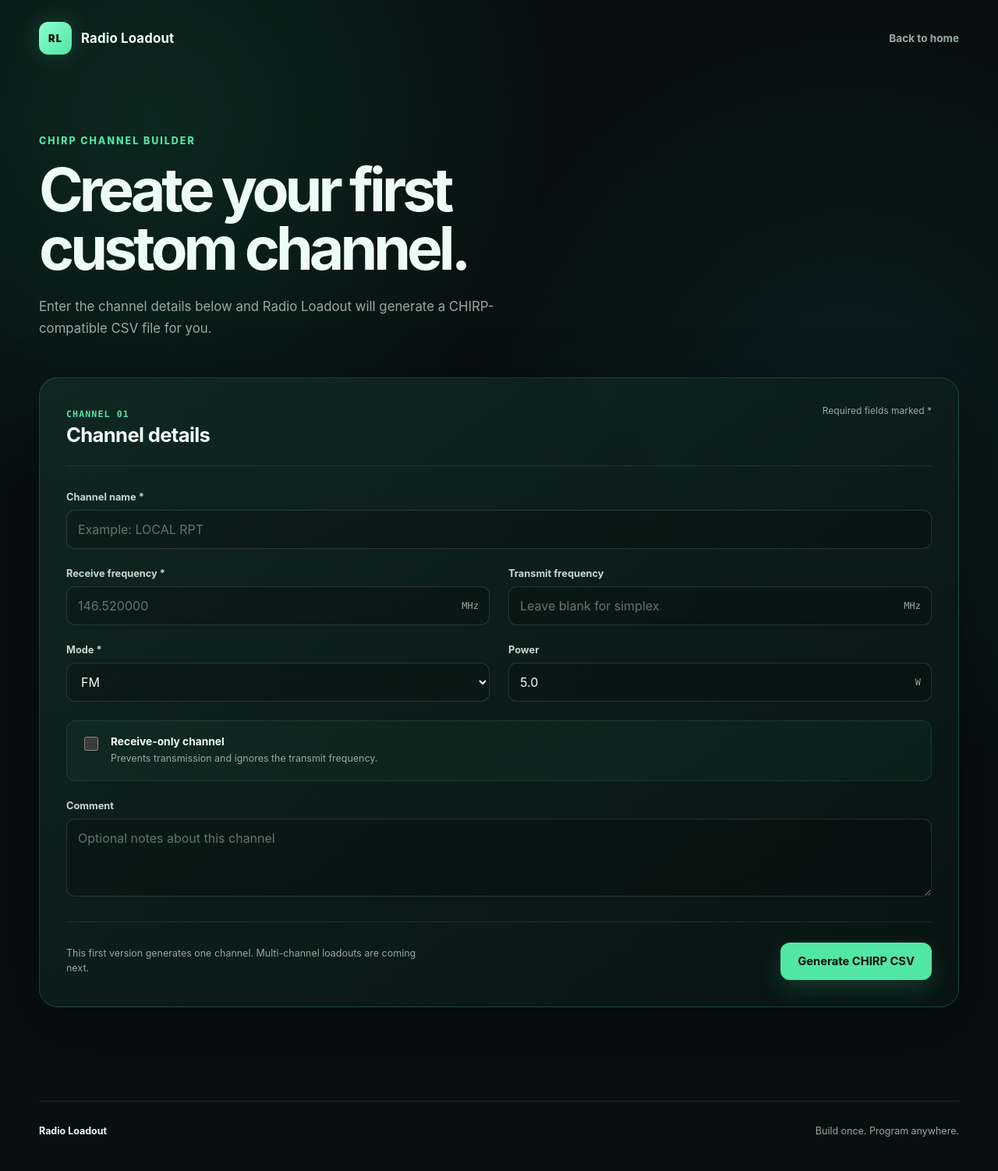
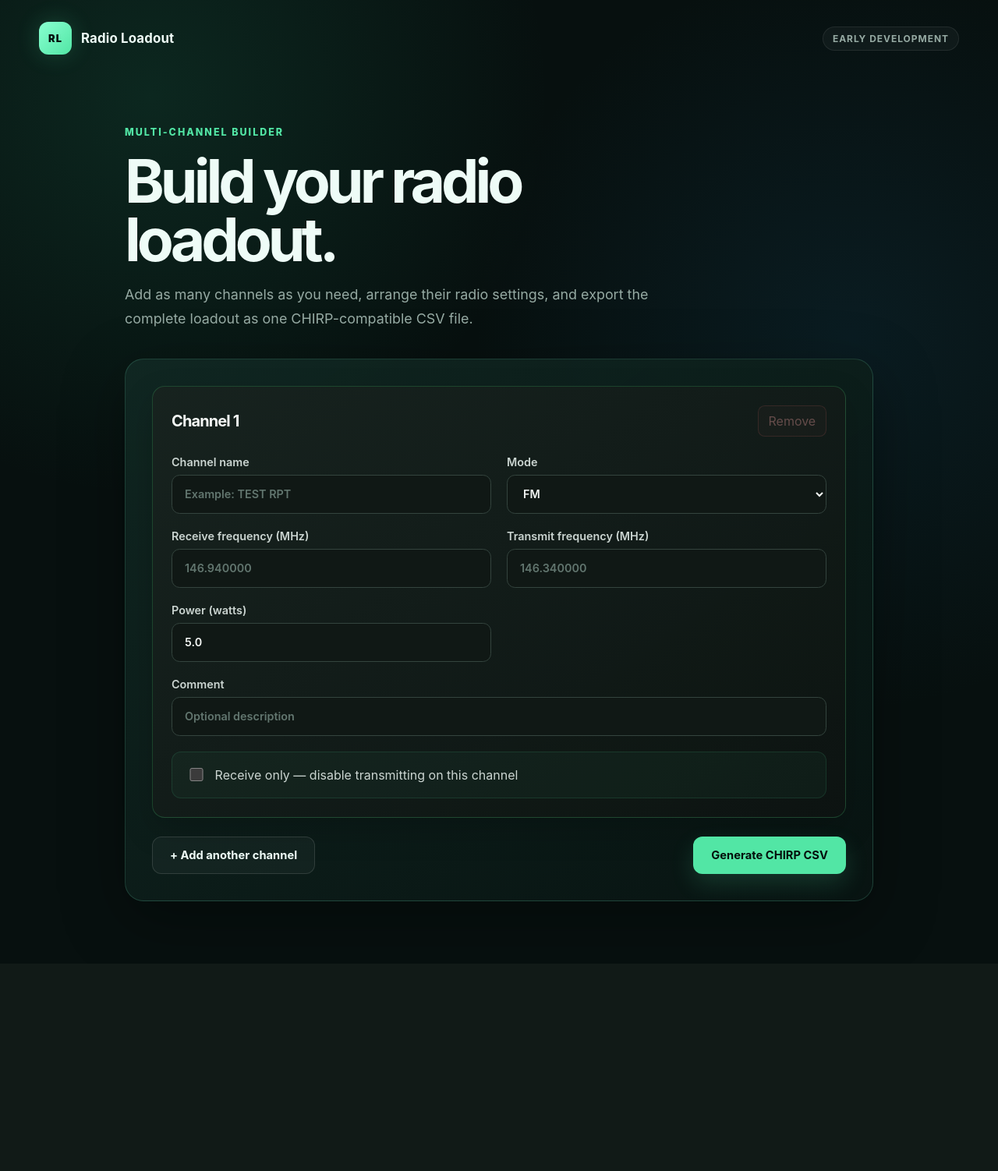
Before and after one commit to TimothyThurston/radio-loadout, a FastAPI app: page /builder in a window 1280 px wide. Shown: the whole page at 78% size. After the commit the page ends 1194 px from the top, so only its background shows below. Run offline with FastAPI, Linux system fonts and the light colour scheme; parts of the project's set-up code (start-up, migrations or seed data) failed here and were passed over.

Commit message:
Add multi-channel CHIRP builder

```diff
--- a/pyproject.toml
+++ b/pyproject.toml
@@ -27,6 +27,7 @@ where = ["src"]
 [tool.setuptools.package-data]
 radio_loadout = [
     "web/static/*.css",
+    "web/static/*.js",
     "web/templates/*.html",
 ]
 
--- a/src/radio_loadout/web/app.py
+++ b/src/radio_loadout/web/app.py
@@ -3,9 +3,10 @@
 from pathlib import Path
 from typing import Annotated
 
-from fastapi import FastAPI, Form, Request, Response
+from fastapi import FastAPI, Form, HTTPException, Request, Response
 from fastapi.staticfiles import StaticFiles
 from fastapi.templating import Jinja2Templates
+from pydantic import BaseModel, Field, TypeAdapter, ValidationError
 
 from radio_loadout.exporters.chirp_csv import export_chirp_csv
 from radio_loadout.models import AnalogSettings, Channel, ChannelMode
@@ -23,8 +24,49 @@ app.mount(
 templates = Jinja2Templates(directory=WEB_DIRECTORY / "templates")
 
 
+class ChannelFormData(BaseModel):
+    """One channel submitted by the browser-based builder."""
+
+    name: str = Field(min_length=1, max_length=32)
+    receive_frequency_mhz: float = Field(gt=0)
+    transmit_frequency_mhz: float | None = Field(default=None, gt=0)
+    mode: ChannelMode = ChannelMode.FM
+    power_watts: float = Field(default=5.0, gt=0)
+    receive_only: bool = False
+    comment: str = Field(default="", max_length=120)
+
+
+CHANNEL_FORM_LIST = TypeAdapter(list[ChannelFormData])
+
+
 def _mhz_to_hz(frequency_mhz: float) -> int:
     return round(frequency_mhz * 1_000_000)
+
+
+def _build_channel(form_data: ChannelFormData) -> Channel:
+    receive_frequency_hz = _mhz_to_hz(
+        form_data.receive_frequency_mhz
+    )
+
+    if form_data.receive_only:
+        transmit_frequency_hz = None
+    elif form_data.transmit_frequency_mhz is None:
+        transmit_frequency_hz = receive_frequency_hz
+    else:
+        transmit_frequency_hz = _mhz_to_hz(
+            form_data.transmit_frequency_mhz
+        )
+
+    return Channel(
+        name=form_data.name.strip(),
+        receive_frequency_hz=receive_frequency_hz,
+        transmit_frequency_hz=transmit_frequency_hz,
+        mode=form_data.mode,
+        analog_settings=AnalogSettings(
+            power_watts=form_data.power_watts
+        ),
+        comment=form_data.comment.strip(),
+    )
 
 
 def _sample_channels() -> list[Channel]:
@@ -83,39 +125,38 @@ def builder(request: Request) -> Response:
 
 @app.post("/downloads/chirp.csv")
 def download_custom_chirp(
-    name: Annotated[str, Form(min_length=1, max_length=32)],
-    receive_frequency_mhz: Annotated[float, Form(gt=0)],
-    transmit_frequency_mhz: Annotated[float | None, Form(gt=0)] = None,
-    mode: Annotated[ChannelMode, Form()] = ChannelMode.FM,
-    power_watts: Annotated[float, Form(gt=0)] = 5.0,
-    receive_only: Annotated[bool, Form()] = False,
-    comment: Annotated[str, Form()] = "",
+    channels_json: Annotated[str, Form()],
 ) -> Response:
-    receive_frequency_hz = _mhz_to_hz(receive_frequency_mhz)
+    try:
+        form_channels = CHANNEL_FORM_LIST.validate_json(
+            channels_json
+        )
+    except ValidationError as error:
+        raise HTTPException(
+            status_code=422,
+            detail="The submitted channel data is invalid.",
+        ) from error
 
-    if receive_only:
-        transmit_frequency_hz = None
-    elif transmit_frequency_mhz is None:
-        transmit_frequency_hz = receive_frequency_hz
-    else:
-        transmit_frequency_hz = _mhz_to_hz(transmit_frequency_mhz)
+    if not form_channels:
+        raise HTTPException(
+            status_code=422,
+            detail="At least one channel is required.",
+        )
 
-    channel = Channel(
-        name=name.strip(),
-        receive_frequency_hz=receive_frequency_hz,
-        transmit_frequency_hz=transmit_frequency_hz,
-        mode=mode,
-        analog_settings=AnalogSettings(power_watts=power_watts),
-        comment=comment.strip(),
-    )
+    channels = [
+        _build_channel(form_channel)
+        for form_channel in form_channels
+    ]
 
-    csv_text = export_chirp_csv([channel])
+    csv_text = export_chirp_csv(channels)
 
     return Response(
         content=csv_text,
         media_type="text/csv",
         headers={
-            "Content-Disposition": 'attachment; filename="radio_loadout_custom.csv"'
+            "Content-Disposition": (
+                'attachment; filename="radio_loadout_custom.csv"'
+            )
         },
     )
 
@@ -128,6 +169,8 @@ def download_chirp_sample() -> Response:
         content=csv_text,
         media_type="text/csv",
         headers={
-            "Content-Disposition": 'attachment; filename="radio_loadout_sample.csv"'
+            "Content-Disposition": (
+                'attachment; filename="radio_loadout_sample.csv"'
+            )
         },
     )
--- /dev/null
+++ b/src/radio_loadout/web/static/builder.js
@@ -0,0 +1,95 @@
+const form = document.querySelector("#channel-form");
+const channelList = document.querySelector("#channel-list");
+const channelTemplate = document.querySelector("#channel-template");
+const addChannelButton = document.querySelector("#add-channel");
+const channelsJsonInput = document.querySelector("#channels-json");
+
+function getChannelCards() {
+    return [...channelList.querySelectorAll("[data-channel-card]")];
+}
+
+function updateChannelNumbers() {
+    const cards = getChannelCards();
+
+    cards.forEach((card, index) => {
+        card.querySelector("[data-channel-number]").textContent =
+            `Channel ${index + 1}`;
+
+        const removeButton = card.querySelector("[data-remove-channel]");
+        removeButton.disabled = cards.length === 1;
+    });
+}
+
+function updateTransmitField(card) {
+    const receiveOnlyInput = card.querySelector(
+        '[data-field="receive_only"]'
+    );
+    const transmitInput = card.querySelector(
+        '[data-field="transmit_frequency_mhz"]'
+    );
+
+    transmitInput.disabled = receiveOnlyInput.checked;
+
+    if (receiveOnlyInput.checked) {
+        transmitInput.value = "";
+    }
+}
+
+function addChannel() {
+    const newChannel = channelTemplate.content.cloneNode(true);
+    channelList.appendChild(newChannel);
+
+    const newCard = getChannelCards().at(-1);
+    updateTransmitField(newCard);
+    updateChannelNumbers();
+}
+
+addChannelButton.addEventListener("click", addChannel);
+
+channelList.addEventListener("click", (event) => {
+    const removeButton = event.target.closest("[data-remove-channel]");
+
+    if (!removeButton || getChannelCards().length === 1) {
+        return;
+    }
+
+    removeButton.closest("[data-channel-card]").remove();
+    updateChannelNumbers();
+});
+
+channelList.addEventListener("change", (event) => {
+    if (event.target.matches('[data-field="receive_only"]')) {
+        updateTransmitField(event.target.closest("[data-channel-card]"));
+    }
+});
+
+form.addEventListener("submit", () => {
+    const channels = getChannelCards().map((card) => {
+        const transmitValue = card.querySelector(
+            '[data-field="transmit_frequency_mhz"]'
+        ).value;
+
+        return {
+            name: card.querySelector('[data-field="name"]').value,
+            receive_frequency_mhz: Number(
+                card.querySelector(
+                    '[data-field="receive_frequency_mhz"]'
+                ).value
+            ),
+            transmit_frequency_mhz:
+                transmitValue === "" ? null : Number(transmitValue),
+            mode: card.querySelector('[data-field="mode"]').value,
+            power_watts: Number(
+                card.querySelector('[data-field="power_watts"]').value
+            ),
+            receive_only: card.querySelector(
+                '[data-field="receive_only"]'
+            ).checked,
+            comment: card.querySelector('[data-field="comment"]').value,
+        };
+    });
+
+    channelsJsonInput.value = JSON.stringify(channels);
+});
+
+addChannel();
--- a/src/radio_loadout/web/static/styles.css
+++ b/src/radio_loadout/web/static/styles.css
@@ -660,3 +660,152 @@ textarea:focus {
         width: 100%;
     }
 }
+
+.builder-heading {
+    width: min(960px, calc(100% - 2rem));
+    margin: 4rem auto 2rem;
+}
+
+.builder-heading h1 {
+    margin: 0.5rem 0 1rem;
+}
+
+.builder-form {
+    width: min(960px, calc(100% - 2rem));
+    margin: 0 auto 5rem;
+}
+
+.channel-list {
+    display: grid;
+    gap: 1.5rem;
+}
+
+.channel-card {
+    padding: 1.5rem;
+    border: 1px solid rgba(74, 222, 128, 0.22);
+    border-radius: 1rem;
+    background:
+        linear-gradient(
+            145deg,
+            rgba(24, 35, 31, 0.96),
+            rgba(13, 20, 18, 0.96)
+        );
+    box-shadow: 0 1rem 2.5rem rgba(0, 0, 0, 0.18);
+}
+
+.channel-card-header {
+    display: flex;
+    align-items: center;
+    justify-content: space-between;
+    gap: 1rem;
+    margin-bottom: 1.5rem;
+}
+
+.channel-card-header h2 {
+    margin: 0;
+    color: #f4f7f5;
+    font-size: 1.25rem;
+}
+
+.form-grid {
+    display: grid;
+    grid-template-columns: repeat(2, minmax(0, 1fr));
+    gap: 1.25rem;
+}
+
+.form-field {
+    display: grid;
+    gap: 0.5rem;
+    color: #cbd5d1;
+    font-size: 0.9rem;
+    font-weight: 600;
+}
+
+.form-field input,
+.form-field select {
+    width: 100%;
+    padding: 0.85rem 1rem;
+    border: 1px solid #34443e;
+    border-radius: 0.65rem;
+    background: #101815;
+    color: #f4f7f5;
+    font: inherit;
+}
+
+.form-field input:focus,
+.form-field select:focus {
+    border-color: #4ade80;
+    outline: 3px solid rgba(74, 222, 128, 0.14);
+}
+
+.form-field input:disabled {
+    cursor: not-allowed;
+    opacity: 0.45;
+}
+
+.form-field-wide {
+    grid-column: 1 / -1;
+}
+
+.checkbox-field {
+    display: flex;
+    align-items: center;
+    gap: 0.75rem;
+    color: #cbd5d1;
+    cursor: pointer;
+}
+
+.checkbox-field input {
+    width: 1.1rem;
+    height: 1.1rem;
+    accent-color: #4ade80;
+}
+
+.remove-channel {
+    padding: 0.55rem 0.8rem;
+    border: 1px solid rgba(248, 113, 113, 0.4);
+    border-radius: 0.55rem;
+    background: rgba(248, 113, 113, 0.08);
+    color: #fca5a5;
+    cursor: pointer;
+    font: inherit;
+}
+
+.remove-channel:hover:not(:disabled) {
+    background: rgba(248, 113, 113, 0.16);
+}
+
+.remove-channel:disabled {
+    cursor: not-allowed;
+    opacity: 0.35;
+}
+
+.builder-actions {
+    display: flex;
+    justify-content: space-between;
+    gap: 1rem;
+    margin-top: 1.5rem;
+}
+
+@media (max-width: 700px) {
+    .builder-heading {
+        margin-top: 2.5rem;
+    }
+
+    .form-grid {
+        grid-template-columns: 1fr;
+    }
+
+    .form-field-wide {
+        grid-column: auto;
+    }
+
+    .builder-actions {
+        flex-direction: column;
+    }
+
+    .builder-actions .button {
+        width: 100%;
+        text-align: center;
+    }
+}
--- a/src/radio_loadout/web/templates/builder.html
+++ b/src/radio_loadout/web/templates/builder.html
@@ -2,154 +2,167 @@
 <html lang="en">
 <head>
     <meta charset="UTF-8">
-    <meta name="viewport" content="width=device-width, initial-scale=1.0">
+    <meta
+        name="viewport"
+        content="width=device-width, initial-scale=1.0"
+    >
     <meta
         name="description"
-        content="Create a custom radio channel and export it as a CHIRP CSV file."
+        content="Build a custom multi-channel radio loadout and export it for CHIRP."
     >
-    <title>Channel Builder · Radio Loadout</title>
+
+    <title>Channel Builder | Radio Loadout</title>
+
     <link rel="stylesheet" href="/static/styles.css">
+    <script src="/static/builder.js" defer></script>
 </head>
-<body class="builder-page">
+
+<body>
     <header class="site-header">
         <a class="brand" href="/">
             <span class="brand-mark">RL</span>
             <span>Radio Loadout</span>
         </a>
 
-        <a class="nav-link" href="/">Back to home</a>
+        <span class="version">Early Development</span>
     </header>
 
-    <main class="builder-main">
-        <section class="builder-introduction">
-            <p class="eyebrow">CHIRP channel builder</p>
-            <h1>Create your first custom channel.</h1>
+    <main>
+        <section class="builder-heading">
+            <p class="eyebrow">Multi-channel builder</p>
+            <h1>Build your radio loadout.</h1>
 
-            <p>
-                Enter the channel details below and Radio Loadout will generate
-                a CHIRP-compatible CSV file for you.
+            <p class="hero-description">
+                Add as many channels as you need, arrange their radio
+                settings, and export the complete loadout as one
+                CHIRP-compatible CSV file.
             </p>
         </section>
 
         <form
+            id="channel-form"
             class="builder-form"
             action="/downloads/chirp.csv"
             method="post"
         >
-            <div class="form-heading">
-                <div>
-                    <span class="form-step">Channel 01</span>
-                    <h2>Channel details</h2>
+            <input
+                id="channels-json"
+                name="channels_json"
+                type="hidden"
+            >
+
+            <div id="channel-list" class="channel-list"></div>
+
+            <div class="builder-actions">
+                <button
+                    id="add-channel"
+                    class="button button-secondary"
+                    type="button"
+                >
+                    + Add another channel
+                </button>
+
+                <button
+                    class="button button-primary"
+                    type="submit"
+                >
+                    Generate CHIRP CSV
+                </button>
             </div>
+        </form>
 
-                <span class="required-note">Required fields marked *</span>
+        <template id="channel-template">
+            <article class="channel-card" data-channel-card>
+                <div class="channel-card-header">
+                    <h2 data-channel-number>Channel</h2>
+
+                    <button
+                        class="remove-channel"
+                        type="button"
+                        data-remove-channel
+                    >
+                        Remove
+                    </button>
                 </div>
 
                 <div class="form-grid">
-                <label class="field field-wide">
-                    <span>Channel name *</span>
+                    <label class="form-field">
+                        <span>Channel name</span>
                         <input
+                            data-field="name"
                             type="text"
-                        name="name"
-                        placeholder="Example: LOCAL RPT"
                             maxlength="32"
+                            placeholder="Example: TEST RPT"
                             required
                         >
                     </label>
 
-                <label class="field">
-                    <span>Receive frequency *</span>
-                    <div class="input-unit">
-                        <input
-                            type="number"
-                            name="receive_frequency_mhz"
-                            placeholder="146.520000"
-                            min="0.000001"
-                            step="0.000001"
-                            required
-                        >
-                        <span>MHz</span>
-                    </div>
-                </label>
-
-                <label class="field">
-                    <span>Transmit frequency</span>
-                    <div class="input-unit">
-                        <input
-                            type="number"
-                            name="transmit_frequency_mhz"
-                            placeholder="Leave blank for simplex"
-                            min="0.000001"
-                            step="0.000001"
-                        >
-                        <span>MHz</span>
-                    </div>
-                </label>
-
-                <label class="field">
-                    <span>Mode *</span>
-                    <select name="mode" required>
-                        <option value="FM" selected>FM</option>
+                    <label class="form-field">
+                        <span>Mode</span>
+                        <select data-field="mode">
+                            <option value="FM">FM</option>
                             <option value="NFM">NFM</option>
                             <option value="AM">AM</option>
                         </select>
                     </label>
 
-                <label class="field">
-                    <span>Power</span>
-                    <div class="input-unit">
+                    <label class="form-field">
+                        <span>Receive frequency (MHz)</span>
                         <input
+                            data-field="receive_frequency_mhz"
                             type="number"
-                            name="power_watts"
-                            value="5.0"
+                            min="0.000001"
+                            step="0.000001"
+                            placeholder="146.940000"
+                            required
+                        >
+                    </label>
+
+                    <label class="form-field">
+                        <span>Transmit frequency (MHz)</span>
+                        <input
+                            data-field="transmit_frequency_mhz"
+                            type="number"
+                            min="0.000001"
+                            step="0.000001"
+                            placeholder="146.340000"
+                        >
+                    </label>
+
+                    <label class="form-field">
+                        <span>Power (watts)</span>
+                        <input
+                            data-field="power_watts"
+                            type="number"
                             min="0.1"
                             step="0.1"
+                            value="5.0"
+                            required
                         >
-                        <span>W</span>
-                    </div>
                     </label>
 
-                <label class="checkbox-field field-wide">
+                    <label class="form-field form-field-wide">
+                        <span>Comment</span>
                         <input
+                            data-field="comment"
+                            type="text"
+                            maxlength="120"
+                            placeholder="Optional description"
+                        >
+                    </label>
+
+                    <label class="checkbox-field form-field-wide">
+                        <input
+                            data-field="receive_only"
                             type="checkbox"
-                        name="receive_only"
-                        value="true"
                         >
                         <span>
-                        <strong>Receive-only channel</strong>
-                        <small>
-                            Prevents transmission and ignores the transmit
-                            frequency.
-                        </small>
+                            Receive only — disable transmitting on this channel
                         </span>
                     </label>
-
-                <label class="field field-wide">
-                    <span>Comment</span>
-                    <textarea
-                        name="comment"
-                        rows="3"
-                        placeholder="Optional notes about this channel"
-                    ></textarea>
-                </label>
                 </div>
-
-            <div class="form-actions">
-                <p>
-                    This first version generates one channel. Multi-channel
-                    loadouts are coming next.
-                </p>
-
-                <button class="button button-primary" type="submit">
-                    Generate CHIRP CSV
-                </button>
-            </div>
-        </form>
+            </article>
+        </template>
     </main>
-
-    <footer>
-        <span>Radio Loadout</span>
-        <span>Build once. Program anywhere.</span>
-    </footer>
 </body>
 </html>
```
Also changed, not shown: tests/test_web.py (+38 -16 lines). Lines whose indentation alone changed are shown as unchanged.
